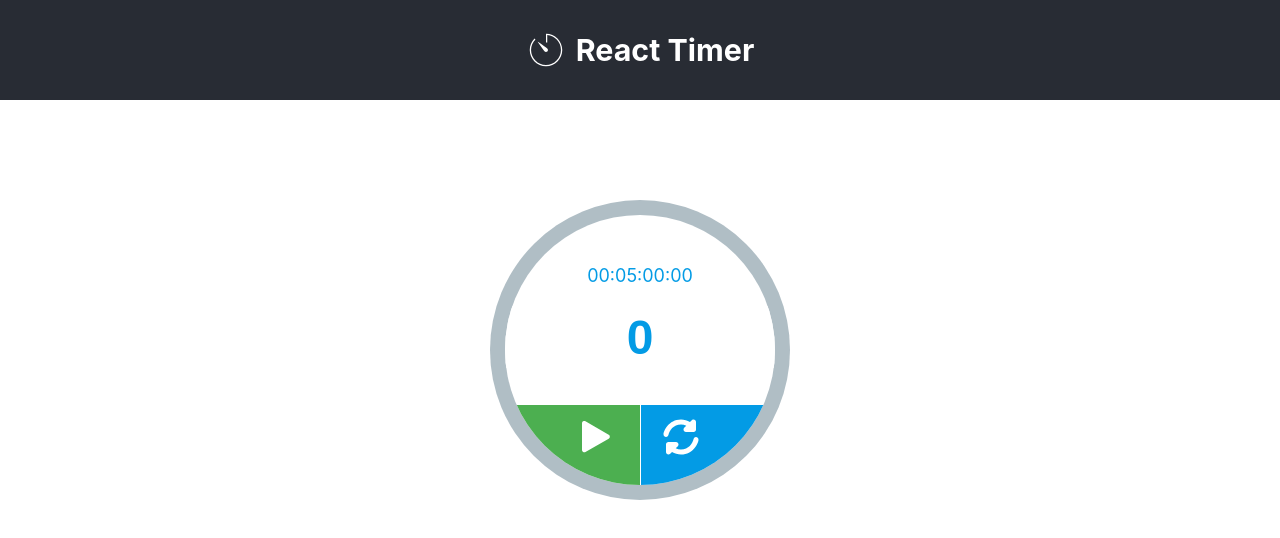
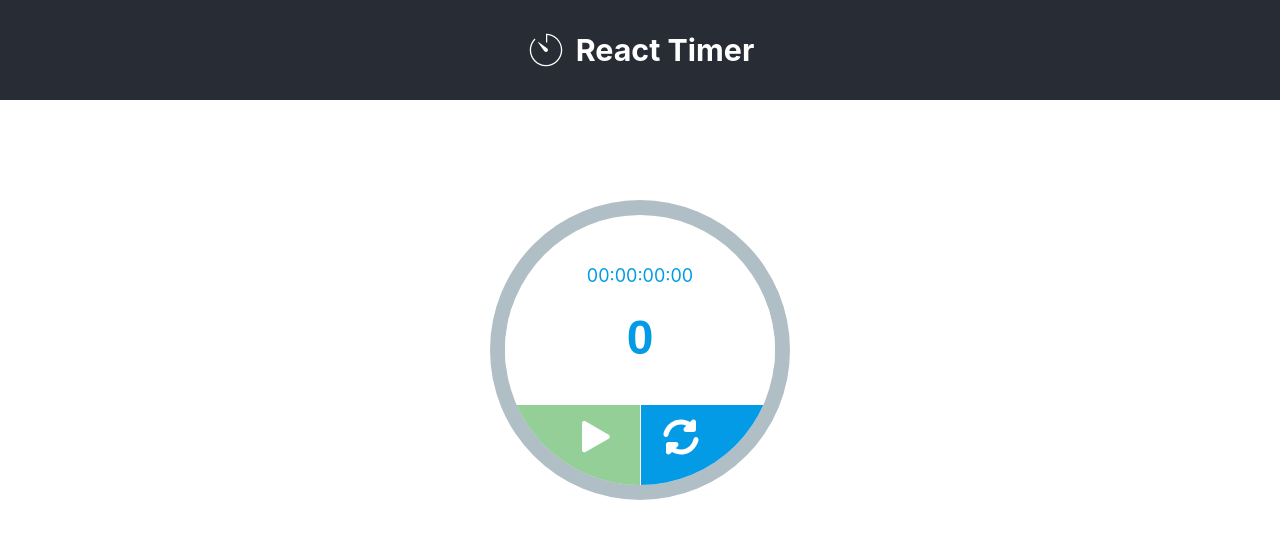
Before and after one commit to reoxidant/react-timer, a React (Create React App) app: page / in a window 1280 px wide. Shown: the top 538 px of the page. Built offline with nearby package versions, Linux system fonts and the light colour scheme.

Commit message:
[ADD] show view time convert value from timecontrol

```diff
--- a/src/Components/Actions/Actions.css
+++ b/src/Components/Actions/Actions.css
@@ -25,6 +25,10 @@
 }
 
 
+.start-btn:disabled {
+    opacity: 0.6;
+}
+
 .start-btn {
     background: url(./start-btn-icon.svg) no-repeat 70px 12px;
     background-size: 40px;
--- a/src/Components/Actions/Actions.js
+++ b/src/Components/Actions/Actions.js
@@ -2,10 +2,16 @@ import React from "react";
 import './Actions.css';
 
 export class Actions extends React.Component {
+    constructor(props) {
+        super(props);
+    }
+
     render() {
+        const canStart = this.props.canStart;
+
         return (
             <div className="circle-actions">
-                <button className="start-btn stop-btn2"></button>
+                <button disabled={(!canStart) ? "disabled" : null} className="start-btn stop-btn2"></button>
                 <button className="reset-btn"></button>
             </div>
         )
--- a/src/Components/Content/Content.js
+++ b/src/Components/Content/Content.js
@@ -11,30 +11,43 @@ export class Content extends React.Component {
 
         this.state = {
             timevalue: 0,
+            canStart: false,
             start: true,
-            stop: false
+            stop: false,
+            days: 0,
+            hours: 0,
+            minutes: 0
         }
     }
 
-    onSetNewValue(value){
-        console.log(value);
-        if(value == ''){
-            this.setState({timevalue: 0})
-        }else{
-            this.setState({timevalue: value})
+    onSetNewValue(value) {
+        if (value == '') {
+            this.setState({timevalue: 0, canStart: false})
+        } else {
+            this.setState({
+                timevalue: value,
+                canStart: true,
+                days: Math.floor(value / 60 / 24),
+                hours: Math.floor(value / 60),
+                minutes: Math.floor(value % 60)
+            })
         }
     }
 
+
     render() {
-
         const timevalue = this.state.timevalue;
+        const canStart = this.state.canStart;
+        const days = (this.state.days.toString().length > 1) ? this.state.days : "0" + this.state.days;
+        const hours = (this.state.hours.toString().length > 1) ? this.state.hours : "0" + this.state.hours;
+        const minutes = (this.state.minutes.toString().length > 1) ? this.state.minutes : "0" + this.state.minutes;
 
         return (
             <div className="content-circle">
                 <div className="circle">
-                    <TimeView/>
+                    <TimeView days={days} hours={hours} minutes={minutes}/>
                     <TimeControl timevalue={timevalue} onSetNewValue={this.onSetNewValue.bind(this)}/>
-                    <Actions/>
+                    <Actions canStart={canStart}/>
                 </div>
             </div>
         );
--- a/src/Components/TimeControl/TimeControl.js
+++ b/src/Components/TimeControl/TimeControl.js
@@ -7,10 +7,12 @@ export class TimeControl extends React.Component {
         super(props);
     }
 
-    handleChange(e){
-        if(e.target.value.substr(0,1) == 0){
+    handleChange(e) {
+        if (e.target.value.substr(0, 1) == 0) {
             this.props.onSetNewValue(e.target.value.substring(1));
-        }else{
+        } else if (e.target.value.length > 6) {
+            this.props.onSetNewValue(e.target.value.substr(0, 6));
+        } else {
             this.props.onSetNewValue(e.target.value);
         }
     }
@@ -18,7 +20,8 @@ export class TimeControl extends React.Component {
     render() {
         return (
             <div className="time-control">
-                <input className="input-control" type="number" value={this.props.timevalue} onChange={this.handleChange.bind(this)}/>
+                <input className="input-control" type="number" value={this.props.timevalue}
+                       onChange={this.handleChange.bind(this)}/>
             </div>
         );
     }
--- a/src/Components/TimeView/TimeView.js
+++ b/src/Components/TimeView/TimeView.js
@@ -2,10 +2,16 @@ import React from "react";
 import './TimeView.css';
 
 export class TimeView extends React.Component {
+
+    constructor(props) {
+        super(props);
+    }
+
     render() {
         return (
             <div className="time-view">
-                <span>00:05:00:00</span>
+                {/*<span>00:05:00:00</span>*/}
+                <span>{this.props.days}:{this.props.hours}:{this.props.minutes}:00</span>
             </div>
         );
     }
```
